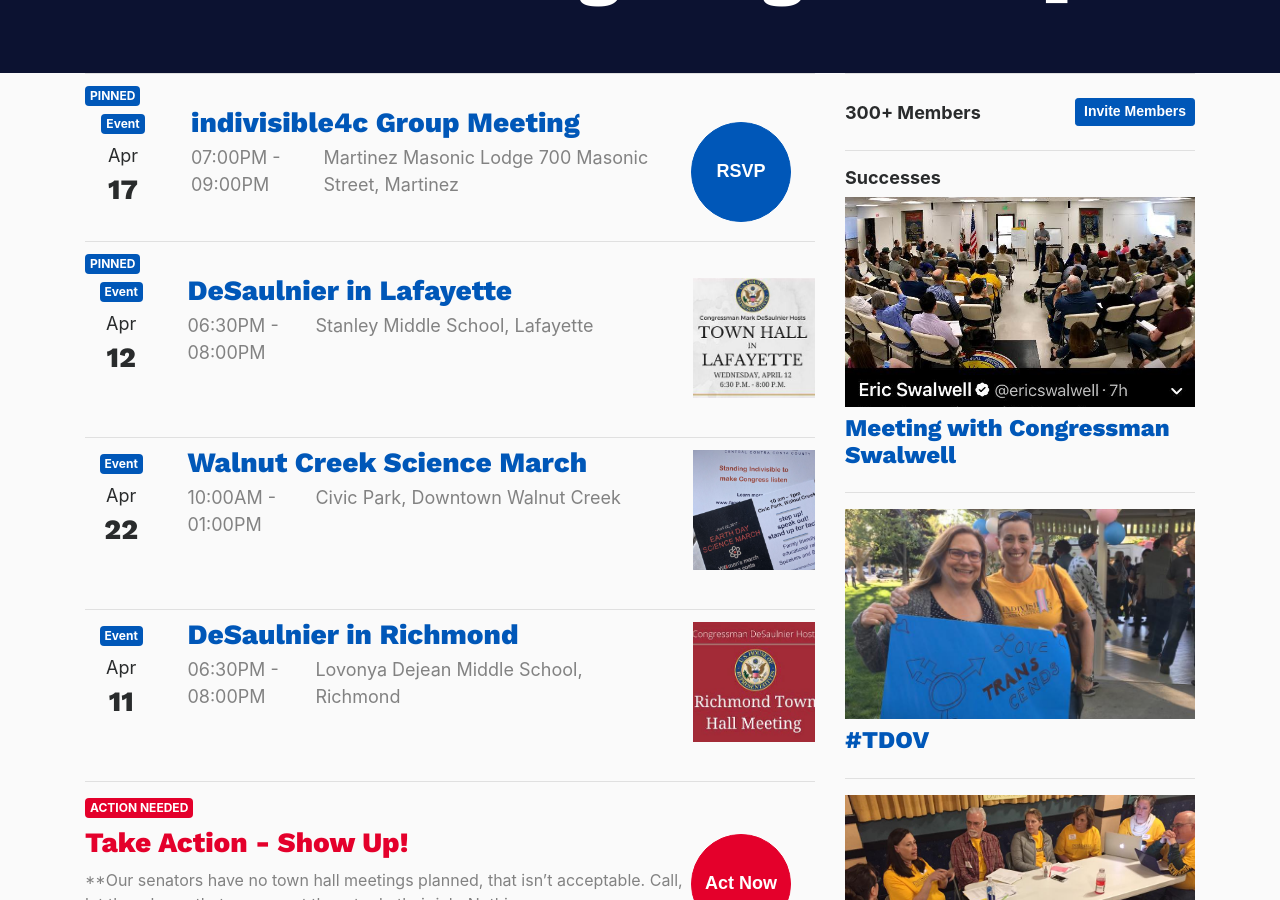
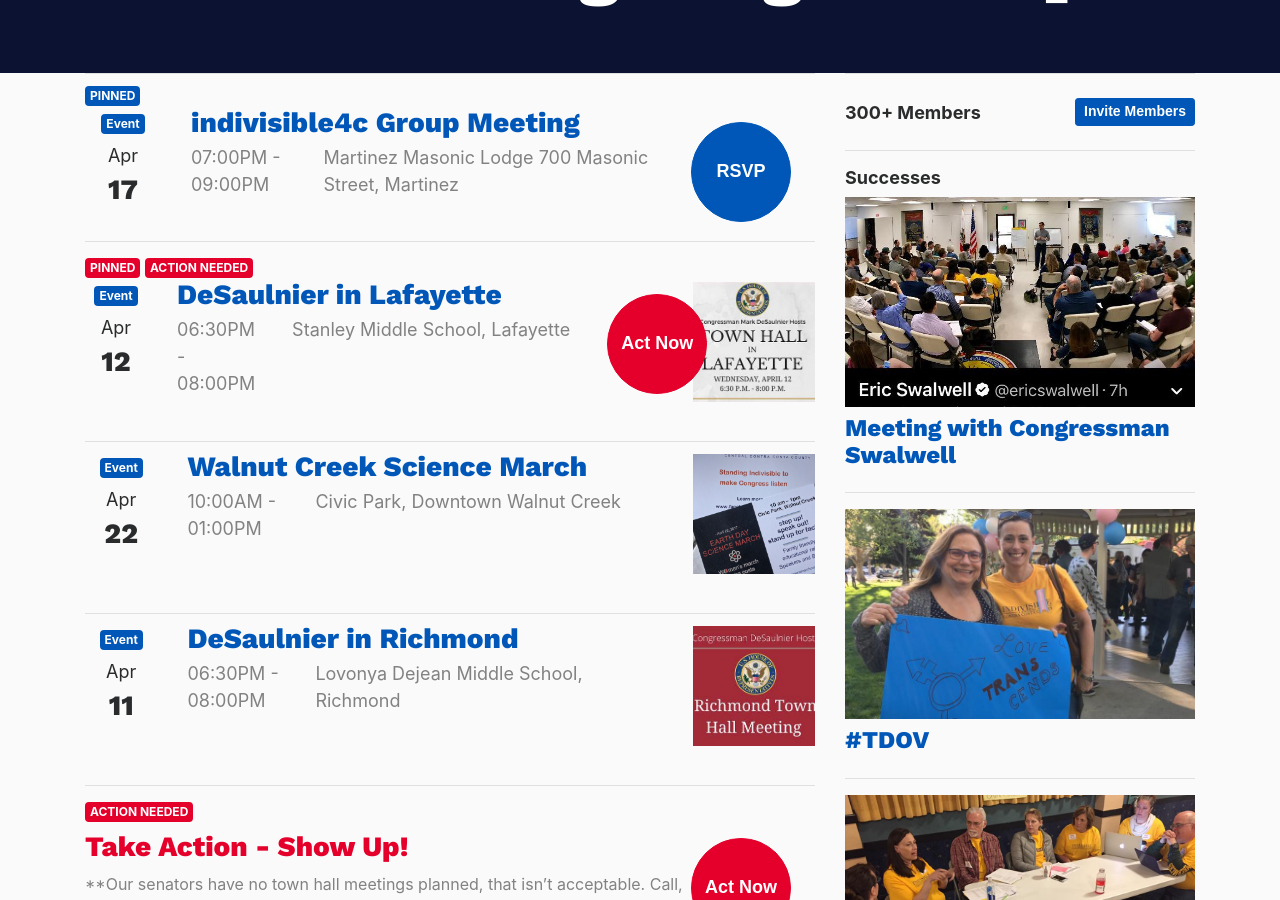
Before and after one commit to IndivisibleTemplate/BasicTemplate, a Jekyll site: the page built from index.html, in a window 1280 px wide and 900 px high, scrolled down 363 px. Built offline with Jekyll 4.4.1, drawn with Linux system fonts in a browser that asks for light colours; nearby versions of some CDN libraries; the list of posts is cut into pages by our own code; comment, search, counter and statistics services are not loaded.

Commit message:
Updated Desaulnier In Lafayette

```diff
--- a/_posts/2017-04-12-desaulnier-in-lafayette.markdown
+++ b/_posts/2017-04-12-desaulnier-in-lafayette.markdown
@@ -3,6 +3,7 @@
 date: 2017-04-12 18:30:00 -07:00
 categories:
 - event
+- action
 tags:
 - town hall
 is featured: true
```
